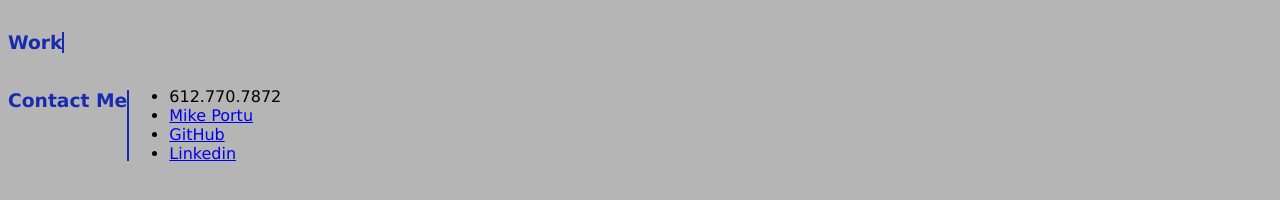
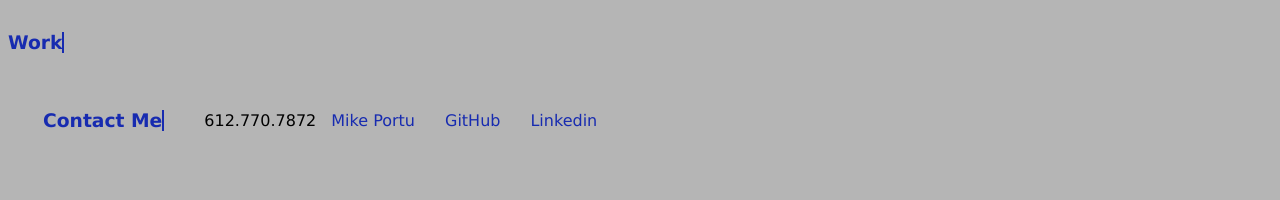
Before and after one commit to mlportu/Portu_ProfessionalPortfolio, a plain HTML site: page index.html in a window 1280 px wide. Shown: the part 302-502 px from the top of the page. Drawn offline with Linux system fonts and the light colour scheme.

Commit message:
footer css added

```diff
--- a/assets/CSS/style.css
+++ b/assets/CSS/style.css
@@ -6,6 +6,7 @@ body{
     font-family:Verdana, Geneva, Tahoma, sans-serif;
     background-color:var(--secondary-color)
 }
+/*header style*/
 header{
     padding:20px 35px;
     background-color:var(--secondary-color);
@@ -32,6 +33,7 @@ header nav ul li a{
     color:var(--primary-color);
     padding:10px 15px;
 }
+/*hero style*/
 .hero{
     background-image:url(../images/Forrest_Stream.jpeg);
     background-size:cover;
@@ -43,6 +45,7 @@ header nav ul li a{
     background-color: var(--primary-color);
     color:var(--secondary-color)
 }
+/*Content style*/
 .section{
     display:flex;
 }
@@ -50,3 +53,26 @@ header nav ul li a{
     color:var(--primary-color);
     border-right: 2px solid var(--primary-color);
 }
+/*footer style*/
+
+footer{
+    padding:20px 35px;
+    background-color:var(--secondary-color);
+    display:flex;
+}
+footer nav{
+        display:flex;
+        align-items:center;
+}
+footer nav ul{
+    display:flex;
+    flex-wrap:wrap;
+    justify-content:space-between;
+    align-items: center;
+    list-style:none;
+}
+footer nav ul li a{
+    text-decoration:none;
+    color:var(--primary-color);
+    padding:10px 15px;
+}
--- a/index.html
+++ b/index.html
@@ -50,6 +50,7 @@
     <!--Contact Me Section-->
     <footer id="contact-me" class="section">
         <h3 class="section-title">Contact Me</h3>
+        <nav>
             <ul>
                 <li>
                     612.770.7872
@@ -64,6 +65,7 @@
                     <a href="https://www.linkedin.com/in/michael-portu-mba-67ab375b/">Linkedin</a>
                 </li>
             </ul>
+        </nav>
     </footer>
 </body>
 </html>
```
Lines whose indentation alone changed are shown as unchanged.
